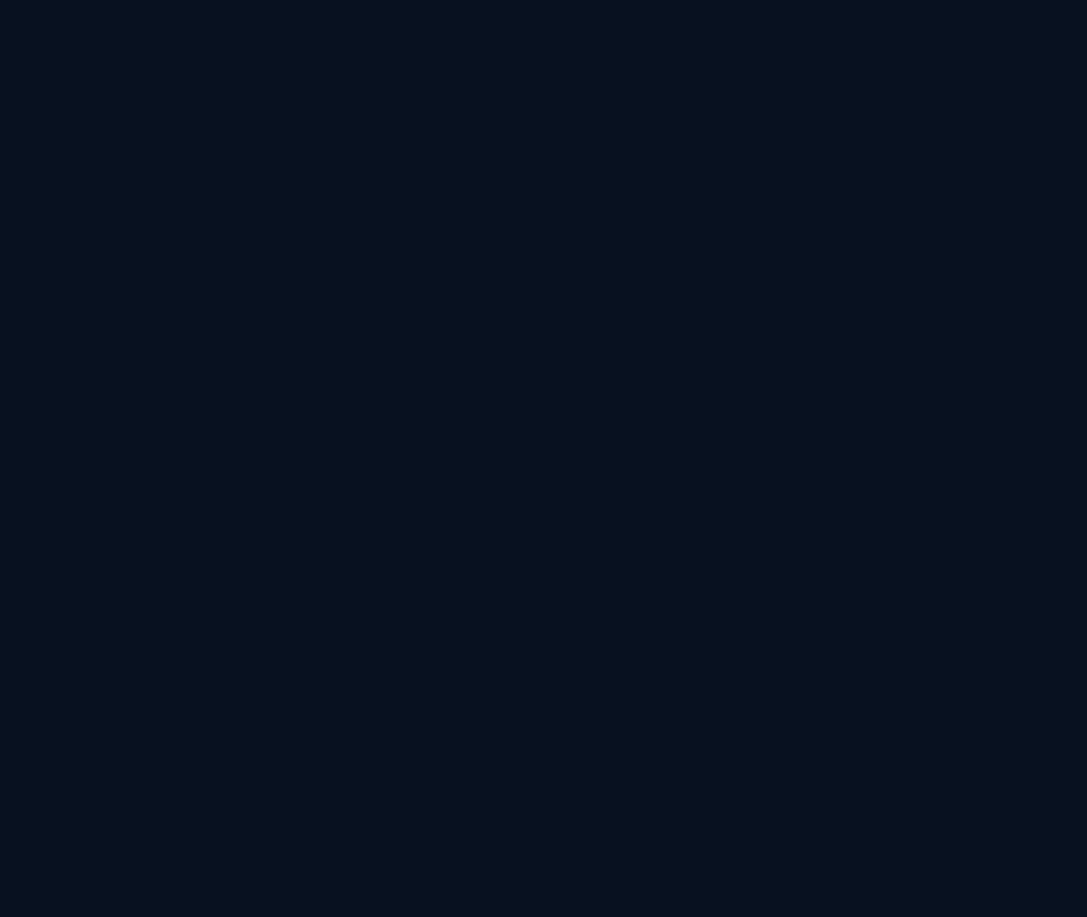
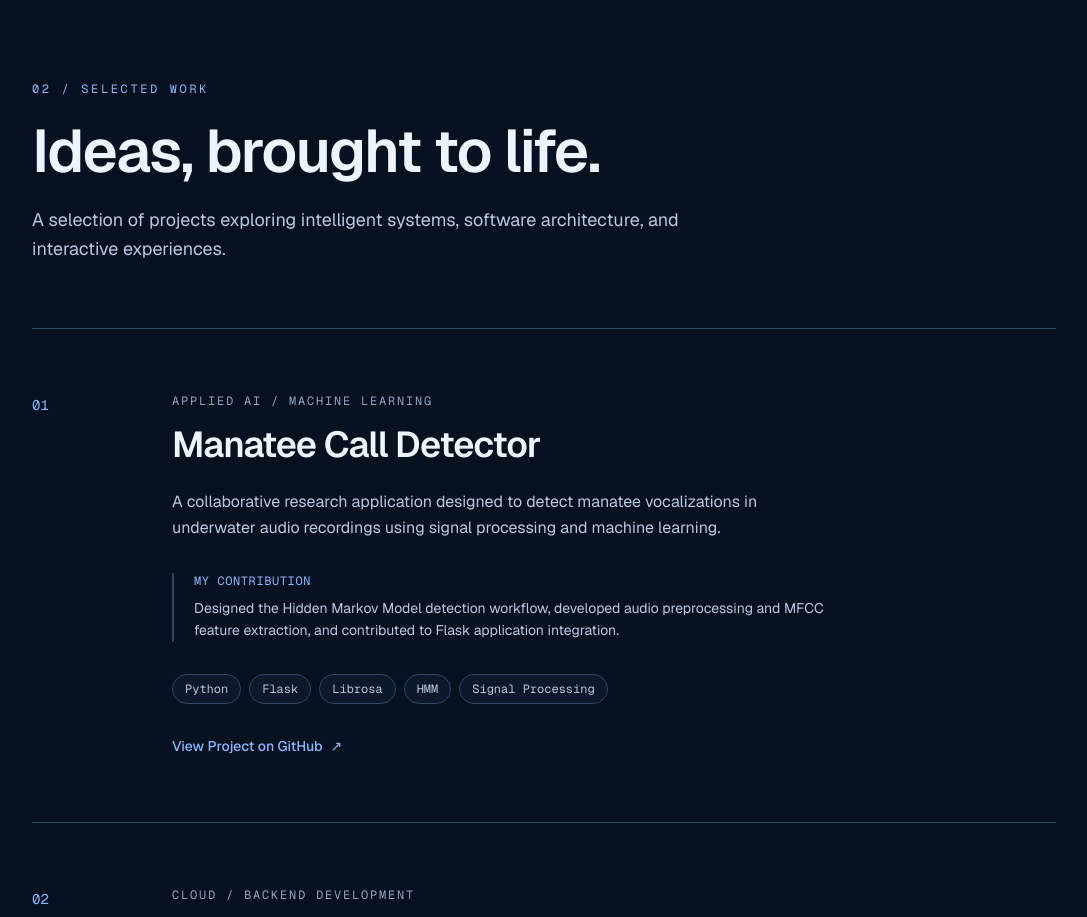
Before and after one commit to Matf021/matias-portfolio, a Next.js app: page / in a window 1280 px wide. Shown: the part 1880-2797 px from the top of the page, without its empty margins (96-1183 px from the left). Before the commit the page ends 1897 px from the top, so only its background shows below. Built offline with nearby package versions, Linux system fonts and the light colour scheme; no server answers.

Commit message:
fix: Between sections padding

```diff
--- a/src/app/page.tsx
+++ b/src/app/page.tsx
@@ -1,5 +1,6 @@
 import CinematicHero from "@/components/home/CinematicHero";
 import AboutSection from "@/components/home/AboutSection";
+import SelectedWorkSection from "@/components/home/SelectedWorkSection";
 
 export default function Home() {
   return (
@@ -26,9 +27,8 @@ export default function Home() {
           "
         />
       </div>
-
-      {/* D.6 — Atmospheric transition prototype */}
       <AboutSection />
+      <SelectedWorkSection />
     </main>
   );
 }
--- /dev/null
+++ b/src/components/home/SelectedWorkSection.tsx
@@ -0,0 +1,148 @@
+
+const featuredProjects = [
+    {
+        number: "01",
+        category: "Applied AI / Machine Learning",
+        title: "Manatee Call Detector",
+        description:
+            "A collaborative research application designed to detect manatee vocalizations in underwater audio recordings using signal processing and machine learning.",
+        contribution:
+            "Designed the Hidden Markov Model detection workflow, developed audio preprocessing and MFCC feature extraction, and contributed to Flask application integration.",
+        technologies: [
+            "Python",
+            "Flask",
+            "Librosa",
+            "HMM",
+            "Signal Processing",
+        ],
+        github:
+            "https://github.com/Matf021/manatee-call-detection",
+    },
+    {
+        number: "02",
+        category: "Cloud / Backend Development",
+        title: "AWS Voice Notes Organizer",
+        description:
+            "A serverless application that transforms recorded audio into searchable notes using automatic transcription and sentiment analysis.",
+        contribution:
+            "Built backend workflows connecting audio storage, transcription, and NLP services through AWS Chalice.",
+        technologies: [
+            "Python",
+            "AWS Chalice",
+            "Amazon S3",
+            "Transcribe",
+            "Comprehend",
+        ],
+        github:
+            "https://github.com/Matf021/aws-voice-notes-organizer",
+    },
+    {
+        number: "03",
+        category: "Creative Engineering / 3D",
+        title: "Interactive Developer Portfolio",
+        description:
+            "An immersive developer portfolio that turns projects, technologies, and skills into an interactive three-dimensional constellation.",
+        contribution:
+            "Developed cinematic camera navigation, interactive graph exploration, custom stellar shaders, and responsive interfaces.",
+        technologies: [
+            "Next.js",
+            "TypeScript",
+            "Three.js",
+            "React Three Fiber",
+            "GLSL",
+        ],
+        github: "https://github.com/Matf021/matias-portfolio",
+    },
+];
+
+export default function SelectedWorkSection() {
+    return (
+        <section
+            id="selected-work"
+            aria-labelledby="selected-work-heading"
+            className="relative px-5 pb-28 pt-12 sm:px-6 sm:pb-36 sm:pt-16"
+        >
+            <div className="mx-auto max-w-5xl">
+                <div className="mb-16">
+                    <p className="mb-6 font-mono text-xs uppercase tracking-[0.22em] text-accent">
+                        02 / Selected Work
+                    </p>
+
+                    <h2
+                        id="selected-work-heading"
+                        className="max-w-3xl text-4xl font-semibold tracking-tight text-foreground sm:text-5xl lg:text-6xl"
+                    >
+                        Ideas, brought to life.
+                    </h2>
+
+                    <p className="mt-6 max-w-2xl text-base leading-relaxed text-text-secondary sm:text-lg">
+                        A selection of projects exploring intelligent
+                        systems, software architecture, and interactive
+                        experiences.
+                    </p>
+                </div>
+
+                <div className="border-t border-border">
+                    {featuredProjects.map((project) => (
+                        <article
+                            key={project.number}
+                            className="group grid gap-6 border-b border-border py-12 md:grid-cols-[100px_1fr] md:gap-10 md:py-16"
+                        >
+                            <div>
+                                <span className="font-mono text-sm text-accent">
+                                    {project.number}
+                                </span>
+                            </div>
+
+                            <div>
+                                <p className="mb-4 font-mono text-xs uppercase tracking-[0.15em] text-text-muted">
+                                    {project.category}
+                                </p>
+
+                                <h3 className="text-3xl font-semibold tracking-tight text-foreground transition-colors duration-300 group-hover:text-accent sm:text-4xl">
+                                    {project.title}
+                                </h3>
+
+                                <p className="mt-6 max-w-2xl text-base leading-relaxed text-text-secondary">
+                                    {project.description}
+                                </p>
+
+                                <div className="mt-8 max-w-2xl border-l-2 border-accent/30 pl-5">
+                                    <p className="mb-2 font-mono text-xs uppercase tracking-wider text-accent">
+                                        My Contribution
+                                    </p>
+
+                                    <p className="text-sm leading-relaxed text-text-secondary">
+                                        {project.contribution}
+                                    </p>
+                                </div>
+
+                                <div className="mt-8 flex flex-wrap gap-2">
+                                    {project.technologies.map((technology) => (
+                                        <span
+                                            key={technology}
+                                            className="rounded-full border border-border bg-surface/35 px-3 py-1.5 font-mono text-xs text-text-secondary"
+                                        >
+                                            {technology}
+                                        </span>
+                                    ))}
+                                </div>
+
+                                <a
+                                    href={project.github}
+                                    target="_blank"
+                                    rel="noopener noreferrer"
+                                    aria-label={`View ${project.title} on GitHub (opens in a new tab)`}
+                                    className="mt-8 inline-flex items-center gap-2 text-sm font-medium text-accent transition-colors hover:text-foreground"
+                                >
+                                    View Project on GitHub
+                                    <span aria-hidden="true">↗</span>
+                                </a>
+                            </div>
+                        </article>
+                    ))}
+                </div>
+            </div>
+        </section>
+    );
+}
```
